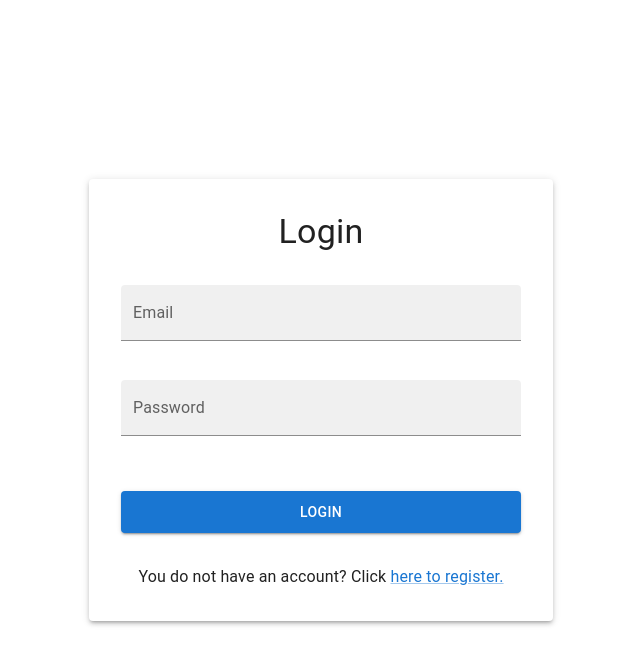
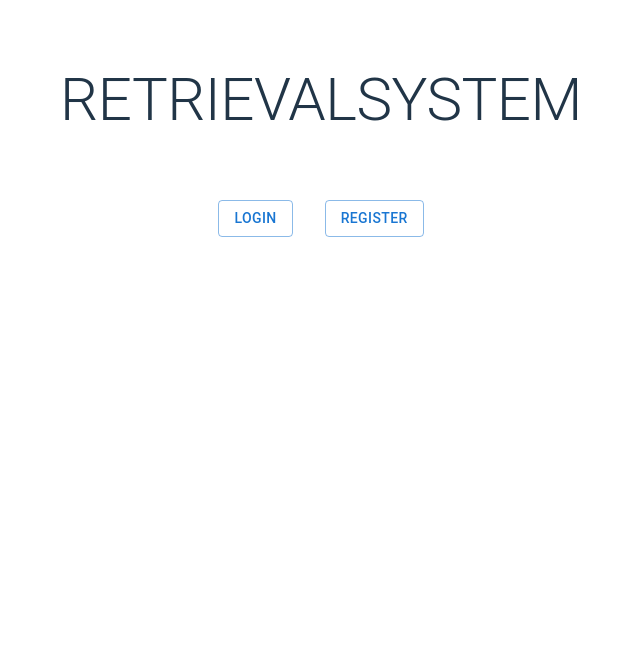
Before and after one commit to gcalabria/retrievalsystem-client, a React (Vite) app: page / in a window 1280 px wide. Before the commit this address led to /login. Shown: the top 664 px of the page, without its empty margins (319-959 px from the left). Built offline with nearby package versions, Linux system fonts and the light colour scheme.

Commit message:
Add RegistrationPage and LandingPage

```diff
--- a/src/App.tsx
+++ b/src/App.tsx
@@ -5,6 +5,8 @@ import { PrivateOutlet } from './utils/PrivateOutlet';
 import HomePage from './pages/HomePage';
 import ResultsPage from './pages/ResultsPage';
 import MainLayout from './layout/MainLayout';
+import LandingPage from './pages/LandingPage';
+import RegistrationPage from './pages/RegistrationPage';
 
 function App() {
   return (
@@ -16,7 +18,9 @@ function App() {
       }}
     >
       <Routes>
+        <Route index element={<LandingPage />} />
         <Route path="/login" element={<LoginPage />} />
+        <Route path="/register" element={<RegistrationPage />} />
         <Route path="*" element={<PrivateOutlet />}>
           <Route element={<MainLayout />}>
             <Route path="home" element={<HomePage />} />
--- /dev/null
+++ b/src/pages/LandingPage.tsx
@@ -0,0 +1,37 @@
+import { Box, Button, Typography } from '@mui/material';
+import { Link as RouterLink } from 'react-router-dom';
+
+function LandingPage() {
+  return (
+    <Box
+      sx={{
+        display: 'flex',
+        flexDirection: 'column',
+        alignItems: 'center',
+        justifyContent: 'center',
+        pt: 8,
+      }}
+    >
+      <Typography sx={{ mb: 8 }} variant="h2">
+        RETRIEVALSYSTEM
+      </Typography>
+      <Box
+        sx={{
+          display: 'flex',
+          alignItems: 'center',
+          justifyContent: 'center',
+          gap: 4,
+        }}
+      >
+        <Button variant="outlined" component={RouterLink} to="/login">
+          Login
+        </Button>
+        <Button variant="outlined" component={RouterLink} to="/register">
+          Register
+        </Button>
+      </Box>
+    </Box>
+  );
+}
+
+export default LandingPage;
--- /dev/null
+++ b/src/pages/RegistrationPage.tsx
@@ -0,0 +1,20 @@
+import { Box } from '@mui/material';
+
+function RegisterPage() {
+  return (
+    <Box
+      sx={{
+        display: 'flex',
+        flexDirection: 'column',
+        alignItems: 'center',
+        justifyContent: 'center',
+        height: '100%',
+        bgcolor: 'background.default',
+      }}
+    >
+      TODO
+    </Box>
+  );
+}
+
+export default RegisterPage;
```
